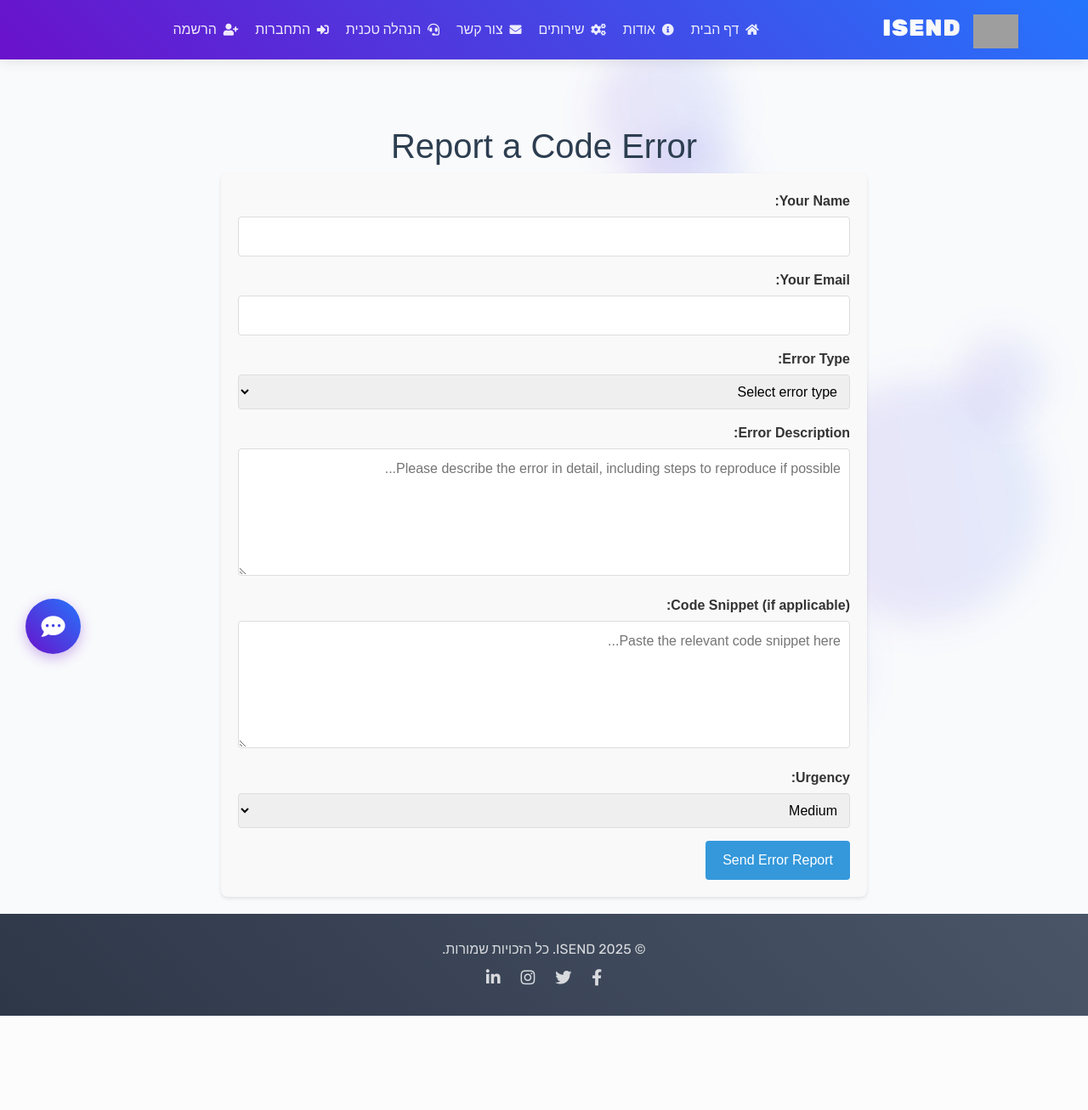
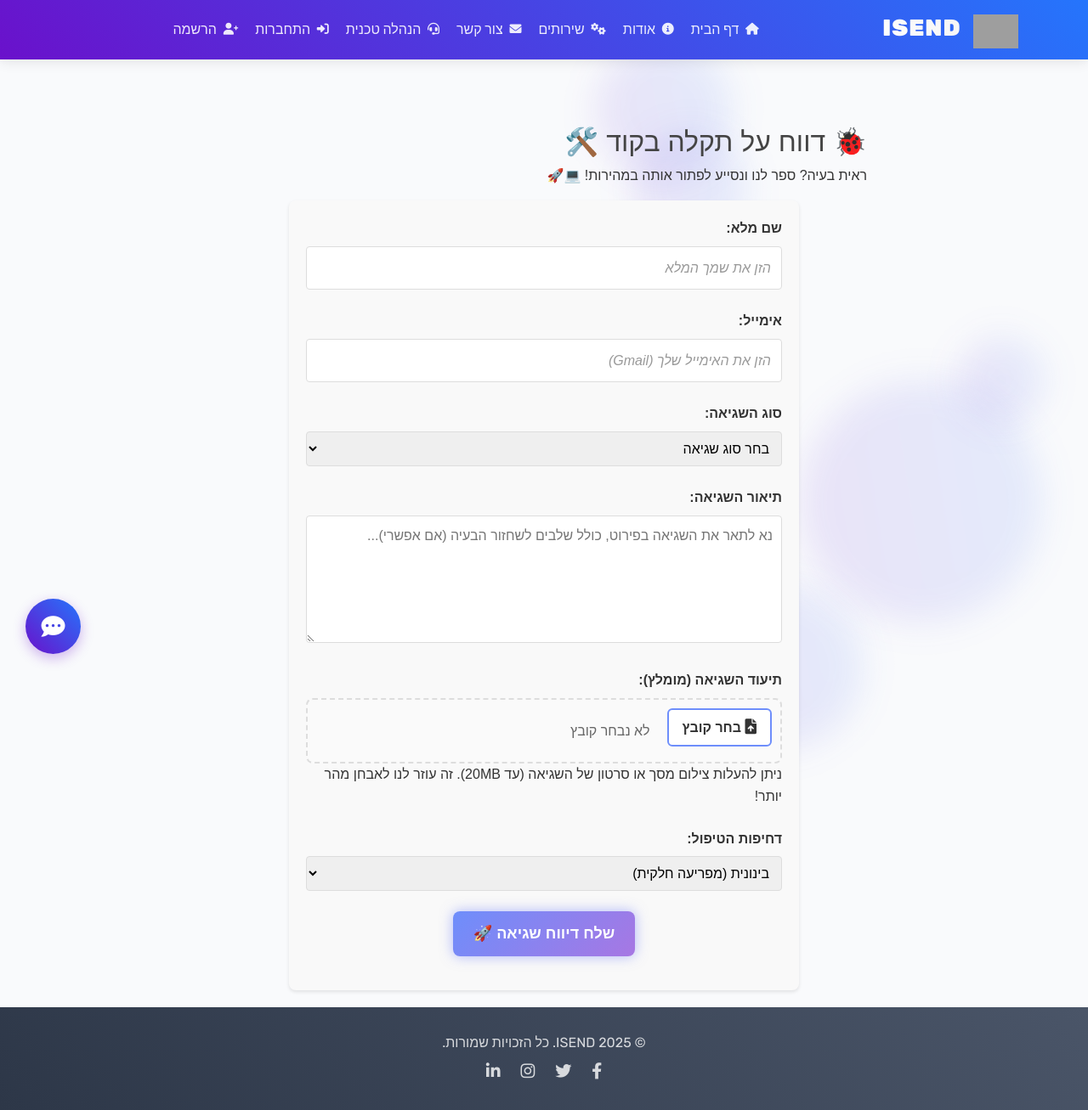
Before and after one commit to ibrahimabukush/team19, a Django app: page /technicalmanagement/ in a window 1280 px wide. Shown: the whole page at 85% size. Before the commit the page ends 1196 px from the top, so only its background shows below. Run offline with Django 5.2, Linux system fonts and the light colour scheme; grey boxes are pictures that could not be loaded.

Commit message:
https://sce-ac.atlassian.net/browse/BSPM25T19-61

```diff
--- a/blog/templates/blog/technicalmanagement.html
+++ b/blog/templates/blog/technicalmanagement.html
@@ -1,7 +1,55 @@
 {% extends 'blog/base.html' %}
 
 {% block content %}
+<link rel="stylesheet" href="https://cdnjs.cloudflare.com/ajax/libs/font-awesome/6.0.0/css/all.min.css">
 <style>
+
+.media-upload-container {
+    display: flex;
+    align-items: center;
+    gap: 10px;
+    direction: rtl;
+    border: 2px dashed #ddd;
+    padding: 10px;
+    border-radius: 8px;
+    background-color: #fafafa;
+}
+
+/* Hide default input */
+.media-upload-container input[type="file"] {
+    display: none;
+}
+
+/* Custom upload button */
+.custom-file-upload {
+    border: 2px solid #6e8efb;
+    color: #6e8efb;
+    background-color: white;
+    padding: 8px 16px;
+    border-radius: 6px;
+    cursor: pointer;
+    font-weight: bold;
+    transition: all 0.3s;
+    display: flex;
+    align-items: center;
+    gap: 8px;
+}
+
+.custom-file-upload:hover {
+    background-color: #f0f5ff;
+}
+
+.custom-file-upload i {
+    font-size: 18px;
+}
+
+/* File chosen text */
+#file-chosen {
+    flex-grow: 1;
+    text-align: right;
+    color: #666;
+    padding-right: 10px;
+}
     /* Move all your styles inside the content block */
     .error-report-body {
         font-family: Arial, sans-serif;
@@ -44,16 +92,34 @@
         resize: vertical;
     }
     .error-report-body button {
-        background-color: #3498db;
+    /* Base Styles */
+    background: linear-gradient(135deg, #6e8efb, #a777e3); /* Blue-purple gradient */
     color: white;
     border: none;
-        padding: 10px 20px;
-        border-radius: 4px;
+    padding: 12px 24px;
+    border-radius: 8px;
     cursor: pointer;
-        font-size: 16px;
+    font-size: 18px;
+    font-weight: bold;
+    position: relative;
+    overflow: hidden;
+    transition: all 0.3s ease;
+    display: block;
+    margin: 20px auto; /* Centers the button */
+    width: fit-content;
+    min-width: 200px; /* Initial width */
+
+    /* Glow Effect */
+    box-shadow: 0 0 15px rgba(103, 119, 251, 0.5);
 }
+
+
 .error-report-body button:hover {
-        background-color: #2980b9;
+    /* Hover Effects */
+    transform: scale(1.05); /* Grow effect */
+    box-shadow: 0 0 25px rgba(103, 119, 251, 0.8); /* Stronger glow */
+    min-width: 220px; /* Grows wider */
+
 }
     .error-report-body .error-message {
         color: #e74c3c;
@@ -67,67 +133,209 @@
         text-align: center;
         display: none;
     }
+
+    /* Container styling */
+.form-container {
+  max-width: 600px;
+  margin: 0 auto;
+  padding: 1.5rem;
+  background-color: #f9f9f9;
+  border-radius: 8px;
+  box-shadow: 0 2px 4px rgba(0, 0, 0, 0.1);
+  direction: rtl; /* RTL for entire container */
+}
+
+/* Form group (specific to your HTML) */
+.form-container #errorReportForm .form-group {
+  margin-bottom: 1.5rem;
+}
+
+/* Labels (Hebrew) */
+.form-container #errorReportForm .form-group label {
+  display: block;
+  margin-bottom: 0.5rem;
+  font-weight: bold;
+  color: #333;
+  font-size: 1rem;
+}
+
+/* Input fields */
+.form-container #errorReportForm .form-group input {
+  width: 100%;
+  padding: 0.75rem;
+  border: 1px solid #ddd;
+  border-radius: 4px;
+  font-size: 1rem;
+  direction: rtl; /* RTL typing inside inputs */
+}
+
+/* Placeholders (Hebrew) */
+.form-container #errorReportForm .form-group input::placeholder {
+  color: #999;
+  font-style: italic;
+  opacity: 1; /* Fix for Firefox */
+}
+
+/* Error messages */
+.form-container #errorReportForm .form-group .error-message {
+  color: #d9534f; /* Red */
+  font-size: 0.875rem;
+  margin-top: 0.25rem;
+  text-align: right;
+}
+
+/* Focus state */
+.form-container #errorReportForm .form-group input:focus {
+  border-color: #66afe9;
+  outline: none;
+  box-shadow: 0 0 5px rgba(102, 175, 233, 0.5);
+}
+.error-report-header {
+        text-align: center;
+        margin: 0 auto 2.5rem auto;
+        direction: rtl;
+        max-width: 600px;
+        padding: 0 20px;
+        font-family: 'Segoe UI', Tahoma, Geneva, Verdana, sans-serif;
+    }
+
+    .error-report-header h2 {
+        color: #2c3e50;
+        font-size: 2rem;
+        margin: 0 0 0.7rem 0;
+        line-height: 1.3;
+        font-weight: 600;
+        text-shadow: 0 1px 2px rgba(0,0,0,0.1);
+    }
+
+    .error-report-header p {
+        color: #5a6a7f;
+        font-size: 1.2rem;
+        margin: 0;
+        line-height: 1.6;
+        letter-spacing: 0.3px;
+    }
+
+    /* Emoji styling */
+    .error-report-header h2 emoji,
+    .error-report-header p emoji {
+        font-style: normal;
+        display: inline-block;
+        transition: transform 0.3s ease;
+    }
+
+    .error-report-header h2:hover emoji,
+    .error-report-header p:hover emoji {
+        transform: scale(1.1) rotate(5deg);
+    }
+
+    /* Decorative elements */
+    .error-report-header::after {
+        content: "";
+        display: block;
+        width: 100px;
+        height: 3px;
+        background: linear-gradient(90deg, #6e8efb, #a777e3);
+        margin: 1.5rem auto 0 auto;
+        border-radius: 3px;
+    }
 </style>
 
 <div class="error-report-body">
-    <h1>Report a Code Error</h1>
+    <h2 >
+        🐞 דווח על תקלה בקוד 🛠️
+    </h2>
+    <p >
+        ראית בעיה? ספר לנו ונסייע לפתור אותה במהירות! 💻🚀
+    </p>
 
     <div class="form-container">
         <form id="errorReportForm">
             {% csrf_token %}
             <div class="form-group">
-                <label for="reporterName">Your Name:</label>
-                <input type="text" id="reporterName" name="reporterName" required>
+                <label for="reporterName">שם מלא:</label>
+                <input type="text" id="reporterName" name="reporterName" required
+                placeholder="הזן את שמך המלא">
                 <div id="nameError" class="error-message"></div>
             </div>
 
+
             <div class="form-group">
-                <label for="reporterEmail">Your Email:</label>
-                <input type="email" id="reporterEmail" name="reporterEmail" required>
+                <label for="reporterEmail">אימייל:</label>
+                <input type="email" id="reporterEmail" name="reporterEmail" required
+                placeholder="הזן את האימייל שלך (Gmail)">
                 <div id="emailError" class="error-message"></div>
             </div>
 
             <div class="form-group">
-                <label for="errorType">Error Type:</label>
+                <label for="errorType">סוג השגיאה:</label>
                 <select id="errorType" name="errorType" required>
-                    <option value="">Select error type</option>
-                    <option value="syntax">Syntax Error</option>
-                    <option value="logic">Logic Error</option>
-                    <option value="runtime">Runtime Error</option>
-                    <option value="ui">UI/UX Issue</option>
-                    <option value="performance">Performance Issue</option>
-                    <option value="other">Other</option>
+                    <option value="">בחר סוג שגיאה</option>
+                    <option value="syntax">שגיאת תחביר (Syntax)</option>
+                    <option value="logic">שגיאה לוגית</option>
+                    <option value="runtime">שגיאת ריצה</option>
+                    <option value="ui">בעיה בממשק משתמש (UI/UX)</option>
+                    <option value="performance">בעיית ביצועים</option>
+                    <option value="login">בעיית התחברות (לא נכנס למערכת)</option>
+                    <option value="notification">התראות לא נשלחות</option>
+                    <option value="other">אחר</option>
                 </select>
                 <div id="typeError" class="error-message"></div>
             </div>
 
+
             <div class="form-group">
-                <label for="errorDescription">Error Description:</label>
-                <textarea id="errorDescription" name="errorDescription" placeholder="Please describe the error in detail, including steps to reproduce if possible..." required></textarea>
+                <label for="errorDescription">תיאור השגיאה:</label>
+                <textarea id="errorDescription" name="errorDescription" placeholder="נא לתאר את השגיאה בפירוט, כולל שלבים לשחזור הבעיה (אם אפשרי)..." required></textarea>
                 <div id="descriptionError" class="error-message"></div>
             </div>
 
+
             <div class="form-group">
-                <label for="codeSnippet">Code Snippet (if applicable):</label>
-                <textarea id="codeSnippet" name="codeSnippet" placeholder="Paste the relevant code snippet here..."></textarea>
+
+                <label for="errorMedia">תיעוד השגיאה (מומלץ):</label>
+
+                <div class="media-upload-container">
+                    <label for="errorMedia" class="custom-file-upload">
+                        <i class="fas fa-file-upload"></i> בחר קובץ
+                    </label>
+                    <span id="file-chosen">לא נבחר קובץ</span>
+                    <input type="file"
+                    id="errorMedia"
+                    name="errorMedia"
+                    accept="image/*, video/*, .mp4, .mov"
+                    aria-describedby="mediaHelp">
+                </div>
+                <div id="mediaHelp" class="help-text">
+                    ניתן להעלות צילום מסך או סרטון של השגיאה (עד 20MB). זה עוזר לנו לאבחן מהר יותר!
+                </div>
+                <div id="mediaError" class="error-message"></div>
             </div>
 
+
             <div class="form-group">
-                <label for="urgency">Urgency:</label>
+                <label for="urgency">דחיפות הטיפול:</label>
                 <select id="urgency" name="urgency">
-                    <option value="low">Low</option>
-                    <option value="medium" selected>Medium</option>
-                    <option value="high">High</option>
-                    <option value="critical">Critical (System Down)</option>
+                    <option value="low">נמוכה (לא מפריעה לעבודה)</option>
+                    <option value="medium" selected>בינונית (מפריעה חלקית)</option>
+                    <option value="high">גבוהה (מונע עבודה)</option>
+                    <option value="critical">דחוף! (המערכת לא עובדת)</option>
                 </select>
             </div>
 
-            <button type="submit">Send Error Report</button>
+            <button type="submit">שלח דיווח שגיאה 🚀</button>
         </form>
 
-        <div id="successMessage" class="success-message">
-            Thank you! Your error report has been sent to our software engineering team.
+        <div id="successMessage" style="display: none; direction: rtl; background-color: #e8f5e9; padding: 1rem; border-radius: 8px; text-align: center; margin-top: 1rem;">
+            <p style="font-weight: bold; font-size: 1.1rem; margin-bottom: 0.5rem;">
+                הדיווח נשלח בהצלחה! 🎉
+            </p>
+            <p style="margin: 0;">
+                הצוות הטכני של ISEND כבר עובד על התיקון 💪<br>
+                נטפל בתקלה במהירות האפשרית 🔧
+            </p>
         </div>
+
     </div>
 </div>
 
@@ -144,86 +352,86 @@
         const email = document.getElementById('reporterEmail').value.trim();
         const errorType = document.getElementById('errorType').value;
         const description = document.getElementById('errorDescription').value.trim();
+        const errorMedia = document.getElementById('errorMedia').files[0];
 
         if (!name) {
-                document.getElementById('nameError').textContent = 'Please enter your name';
+            document.getElementById('nameError').textContent = 'נא להזין את שמך המלא';
             isValid = false;
         }
 
         if (!email) {
-                document.getElementById('emailError').textContent = 'Please enter your email';
+            document.getElementById('emailError').textContent = 'נא להזין כתובת אימייל';
             isValid = false;
         } else if (!/^[^\s@]+@[^\s@]+\.[^\s@]+$/.test(email)) {
-                document.getElementById('emailError').textContent = 'Please enter a valid email';
+            document.getElementById('emailError').textContent = 'נא להזין אימייל תקין';
             isValid = false;
         }
 
         if (!errorType) {
-                document.getElementById('typeError').textContent = 'Please select an error type';
+            document.getElementById('typeError').textContent = 'נא לבחור סוג שגיאה';
             isValid = false;
         }
 
         if (!description) {
-                document.getElementById('descriptionError').textContent = 'Please describe the error';
+            document.getElementById('descriptionError').textContent = 'נא לתאר את השגיאה';
+            isValid = false;
+        }
+
+        // Optional: Validate media file size if needed
+        if (errorMedia && errorMedia.size > 20 * 1024 * 1024) {
+            document.getElementById('mediaError').textContent = 'גודל הקובץ המקסימלי המותר הוא 20MB';
             isValid = false;
         }
 
         if (isValid) {
-                // Collect all form data
-                const formData = {
-                    name: name,
-                    email: email,
-                    errorType: errorType,
-                    description: description,
-                    codeSnippet: document.getElementById('codeSnippet').value.trim(),
-                    urgency: document.getElementById('urgency').value
-                };
+            // Create FormData object for file upload
+            const formData = new FormData();
+            formData.append('name', name);
+            formData.append('email', email);
+            formData.append('errorType', errorType);
+            formData.append('description', description);
+            formData.append('urgency', document.getElementById('urgency').value);
+            if (errorMedia) {
+                formData.append('errorMedia', errorMedia);
+            }
 
-                // Send the email (this would be replaced with actual server-side code)
-                sendEmail(formData);
+            // Send the data to server
+            submitFormData(formData);
+        }
+    });
 
-                // Show success message and reset form
+    function submitFormData(formData) {
+        // This should be replaced with your actual API endpoint
+        console.log('Form data to be submitted:', Object.fromEntries(formData.entries()));
+
+        // Example using fetch API (uncomment and configure for real implementation)
+        /*
+        fetch('/api/error-report', {
+            method: 'POST',
+            body: formData
+        })
+        .then(response => response.json())
+        .then(data => {
             document.getElementById('successMessage').style.display = 'block';
             document.getElementById('errorReportForm').reset();
 
-                // Hide success message after 5 seconds
+            setTimeout(() => {
+                document.getElementById('successMessage').style.display = 'none';
+            }, 5000);
+        })
+        .catch(error => {
+            console.error('Error:', error);
+            alert('אירעה שגיאה בשליחת הדיווח. נא לנסות שוב.');
+        });
+        */
+
+        // For demo purposes - show success message
+        document.getElementById('successMessage').style.display = 'block';
+        document.getElementById('errorReportForm').reset();
+
         setTimeout(() => {
             document.getElementById('successMessage').style.display = 'none';
         }, 5000);
     }
-        });
-
-        // This is a placeholder function - in a real implementation, you would:
-        // 1. Use a server-side script (PHP, Node.js, etc.) to handle the email sending
-        // 2. Or use a third-party email service like EmailJS or FormSubmit
-        function sendEmail(formData) {
-            // In a real implementation, this would connect to your backend
-            console.log('Preparing to send email with data:', formData);
-
-            // The email would be sent from your technical manager's email address
-            // to your software engineer's email address
-            const emailContent = `
-                New Error Report Submitted:
-
-                Reporter Name: ${formData.name}
-                Reporter Email: ${formData.email}
-                Error Type: ${formData.errorType}
-                Urgency: ${formData.urgency}
-
-                Description:
-                ${formData.description}
-
-                ${formData.codeSnippet ? 'Code Snippet:\n' + formData.codeSnippet : 'No code snippet provided'}
-            `;
-
-            console.log('Email content:', emailContent);
-
-            // In a real implementation, you would use something like:
-            // fetch('/api/send-error-report', {
-            //     method: 'POST',
-            //     headers: { 'Content-Type': 'application/json' },
-            //     body: JSON.stringify(formData)
-            // });
-        }
 </script>
 {% endblock %}
```
Lines whose indentation alone changed are shown as unchanged.
